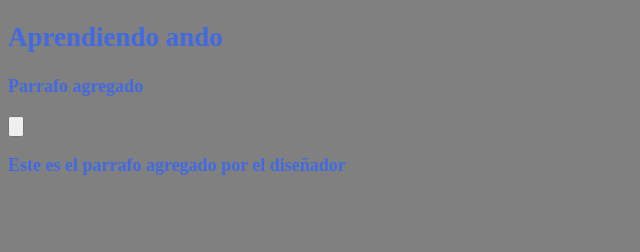
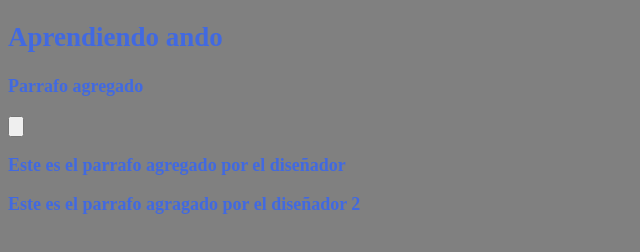
Before and after one commit to Henry-cmd325/AprendiendoGit, a plain HTML site: page index.html in a window 1280 px wide. Shown: the whole page, without its empty margins (0-640 px from the left). Drawn offline with Linux system fonts and the light colour scheme.

Commit message:
Parrafo agregado

```diff
--- a/index.html
+++ b/index.html
@@ -14,6 +14,7 @@
         <input id="hola" type="button">
 
         <p>Este es el parrafo agregado por el diseñador</p>
+        <p>Este es el parrafo agragado por el diseñador 2</p>
         <script src="scripts/index.js">Enviar</script>
     </body>
 </html>
```
